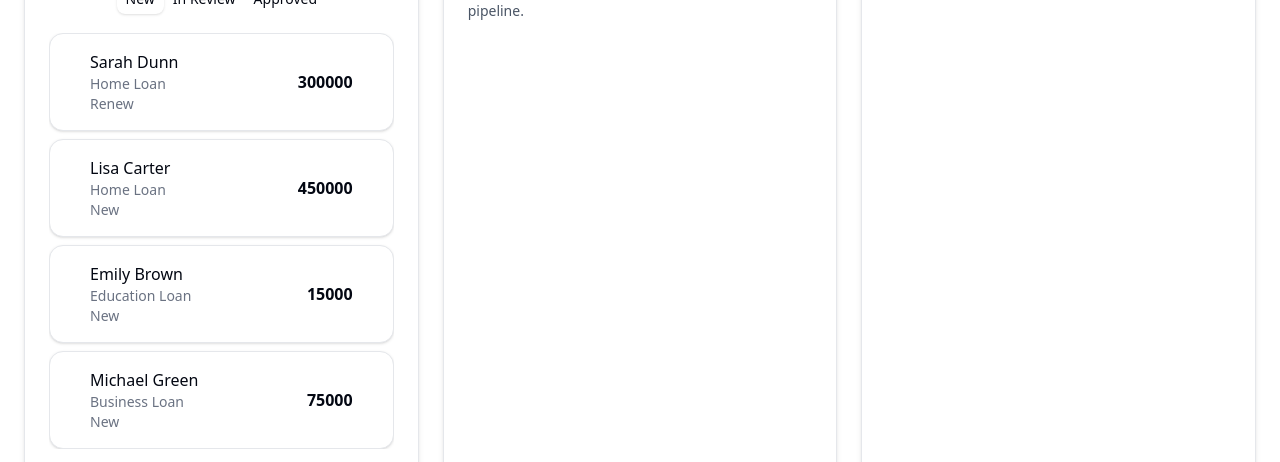
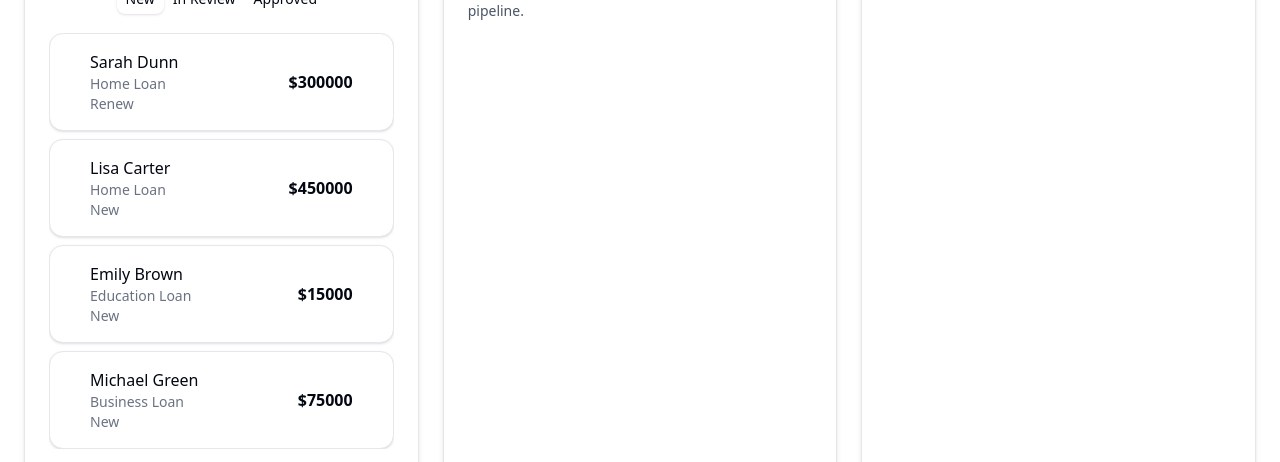
Before and after one commit to DannyHamshananth/credit-review-system, a Next.js app: page / in a window 1280 px wide. Shown: the part 195-657 px from the top of the page. Built offline with nearby package versions, Linux system fonts and the light colour scheme.

Commit message:
Dollar symbol added to amount

```diff
--- a/components/CardPipeline.tsx
+++ b/components/CardPipeline.tsx
@@ -11,7 +11,7 @@ export default function CardPipeline({ id, name, loan_type, status, amount, onCl
                     <p className="text-sm text-muted-foreground">{loan_type}</p>
                     <p className="text-sm text-muted-foreground">{status}</p>
                 </div>
-                <p className="font-semibold">{amount}</p>
+                <p className="font-semibold">${amount}</p>
             </CardContent>
         </Card>
     );
```
